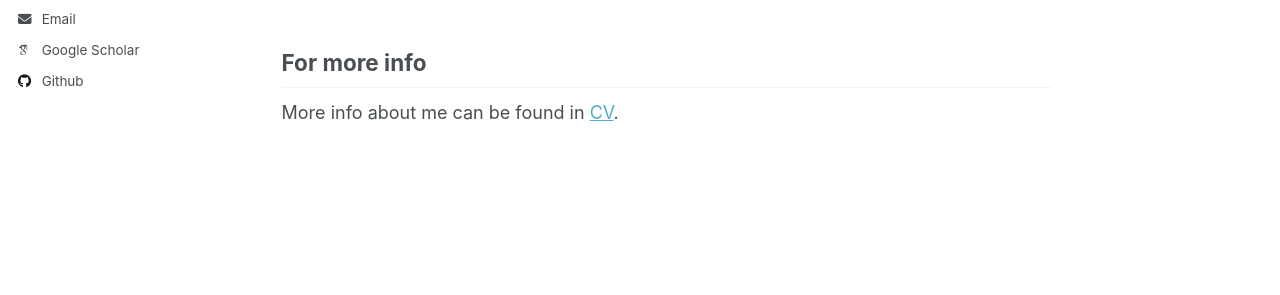
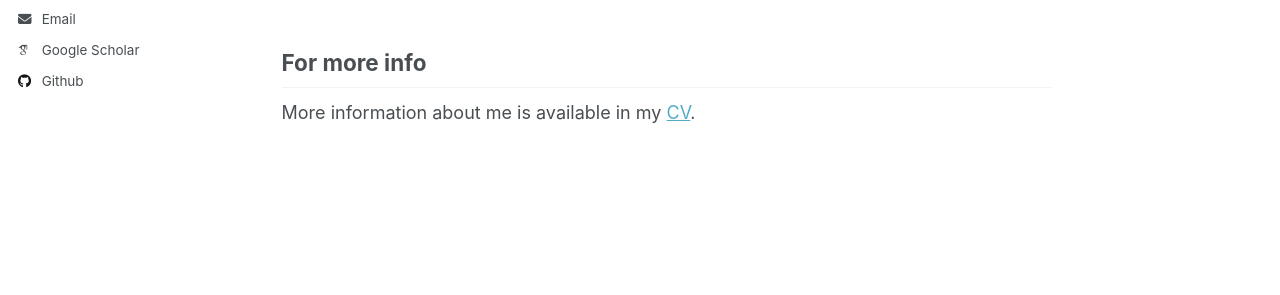
Before and after one commit to Bao-Hong/Bao-Hong.github.io, a Jekyll site: the page built from _pages/about.md, in a window 1280 px wide and 969 px high. Shown: the part 438-733 px from the top of the window. Built offline with Jekyll 4.4.1, drawn with Linux system fonts in a browser that asks for light colours; some web fonts are replaced.

Commit message:
Initial committest

```diff
--- a/_pages/about.md
+++ b/_pages/about.md
@@ -13,4 +13,4 @@ I am currently interested in visual motion perception, investigating perceptual
 
 For more info
 ------
-More info about me can be found in [CV](http://baohong-paul.github.io/files/HongBao-CV-202406.pdf).
+More information about me is available in my [CV](http://baohong-paul.github.io/files/HongBao-CV-202406.pdf).
```
